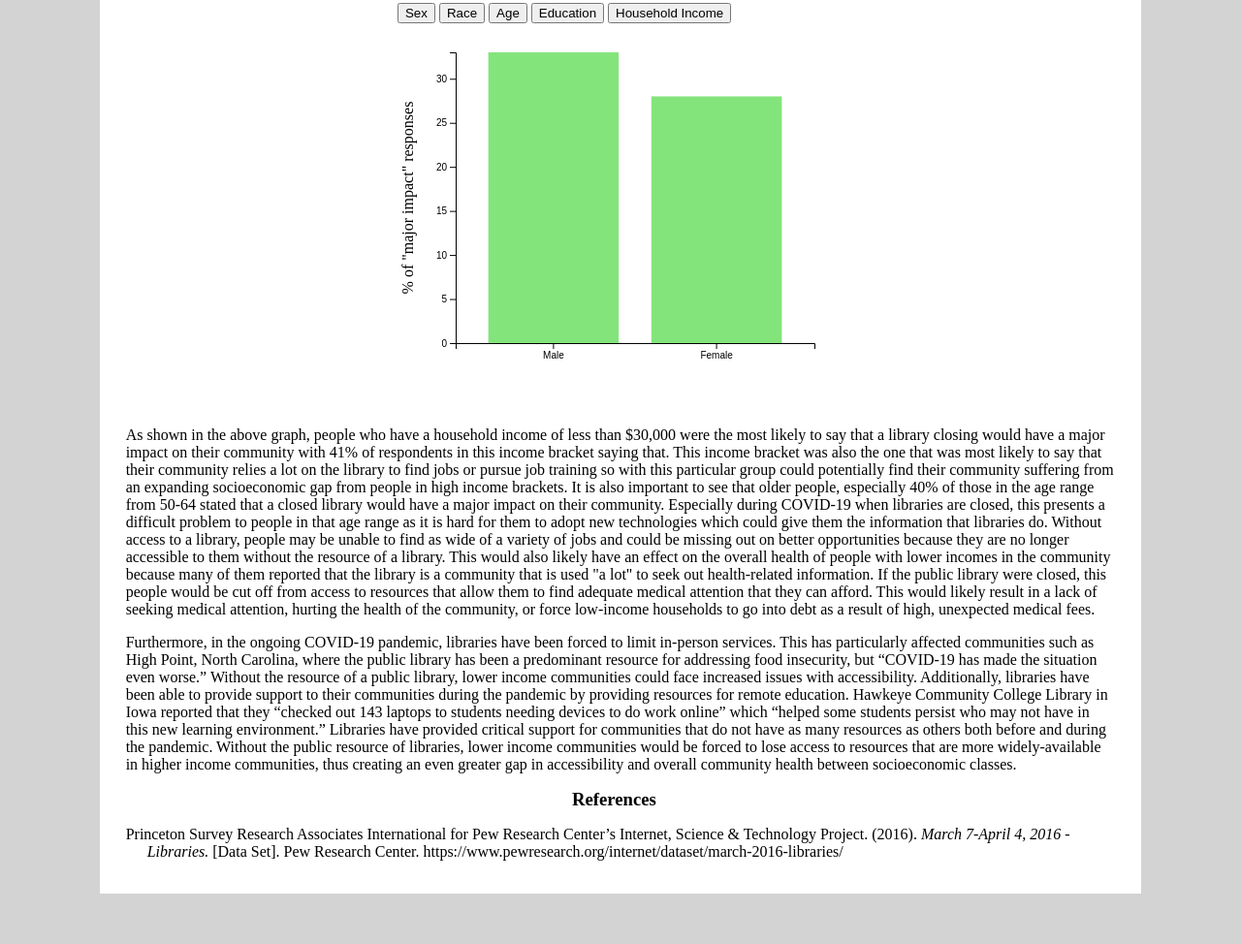
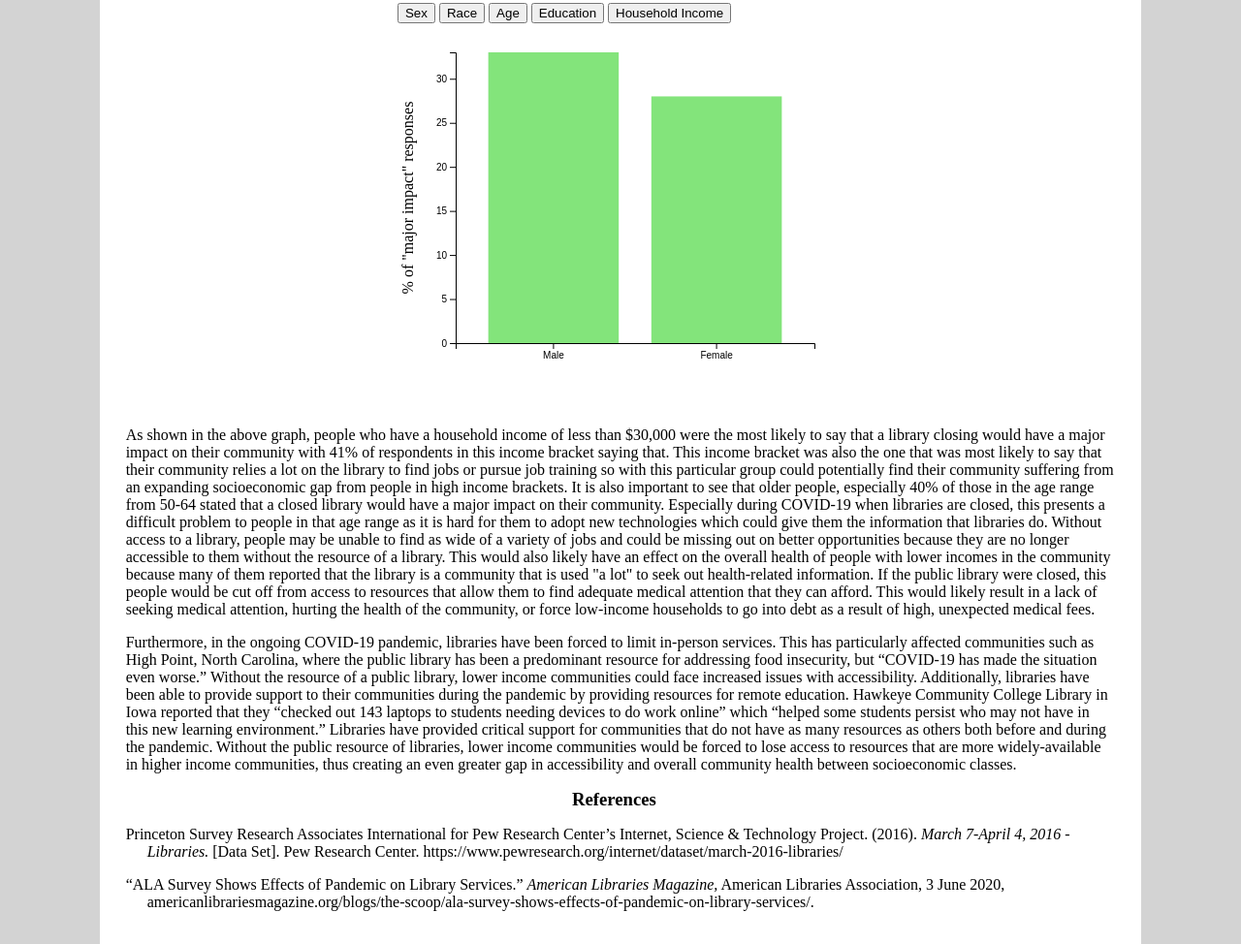
Before and after one commit to shaunak215/HCI-Group-Project-2, a plain HTML site: page index.html in a window 1280 px wide. Shown: the part 804-1778 px from the top of the page at 97% size. Before the commit the page ends 1726 px from the top, so only its background shows below. Drawn offline with nearby package versions, Linux system fonts and the light colour scheme.

Commit message:
updated references

```diff
--- a/index.html
+++ b/index.html
@@ -377,7 +377,9 @@
         Science & Technology Project.
         (2016). <i>March 7-April 4, 2016 - Libraries.</i> [Data Set]. Pew Research Center.
         https://www.pewresearch.org/internet/dataset/march-2016-libraries/</p>
+    <p class="hanging-indent">
+        “ALA Survey Shows Effects of Pandemic on Library Services.” <i>American Libraries Magazine,</i> American Libraries
+        Association, 3 June 2020, americanlibrariesmagazine.org/blogs/the-scoop/ala-survey-shows-effects-of-pandemic-on-library-services/.
+    </p>
     <br>
 </div>
-
-</div>
```
Lines whose indentation alone changed are shown as unchanged.
